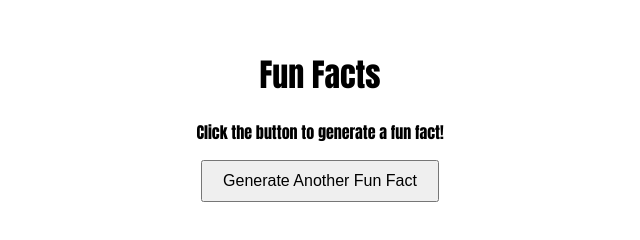
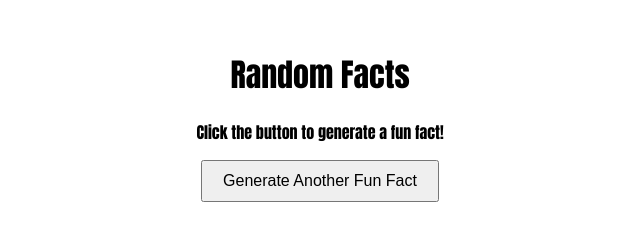
Before and after one commit to Preethibk20/Random-facts-generator, a plain HTML site: page index.html in a window 1280 px wide. Shown: the whole page, without its empty margins (320-960 px from the left). Drawn offline with Linux system fonts and the light colour scheme.

Commit message:
Update index.html

```diff
--- a/index.html
+++ b/index.html
@@ -3,12 +3,12 @@
 <head>
     <meta charset="UTF-8">
     <meta name="viewport" content="width=device-width, initial-scale=1.0">
-    <title>Fun Facts Generator</title>
+    <title>Random Facts Generator</title>
     <link rel="stylesheet" href="style.css">
 </head>
 <body>
     <div class="container">
-        <h1>Fun Facts</h1>
+        <h1>Random Facts</h1>
         <p id="fact">Click the button to generate a fun fact!</p>
         <button onclick="generateFact()">Generate Another Fun Fact</button>
     </div>
```
